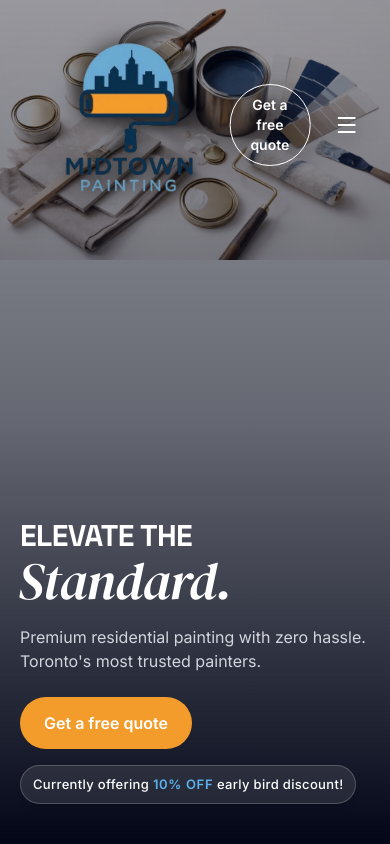
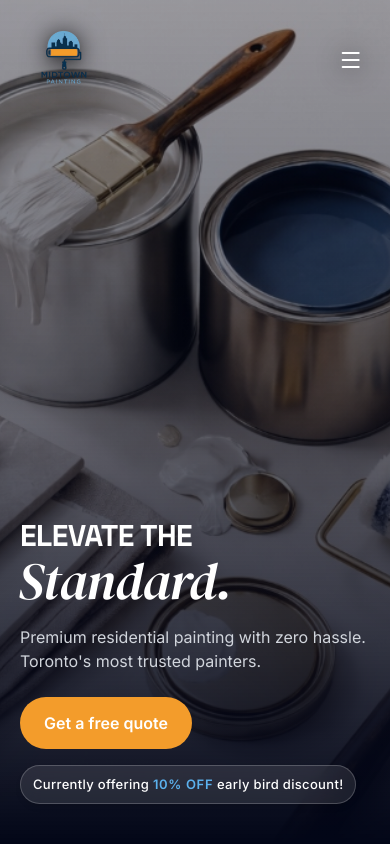
Before and after one commit to owenjalali/MidtownPaintingHomeServices, a React (Vite) app: page / in a window 390 px wide. Shown: the top 844 px of the page. Built offline with nearby package versions, Linux system fonts and the light colour scheme.

Commit message:
fix: stabilize mobile layout and remove global CSS regressions

```diff
--- a/src/components/Footer.tsx
+++ b/src/components/Footer.tsx
@@ -15,7 +15,7 @@ const Footer = () => {
 
                 <button
                     onClick={(e) => { e.preventDefault(); window.dispatchEvent(new Event('open-quote')); }}
-                    className="btn-magnetic bg-primary text-white px-8 py-4 sm:px-10 sm:py-5 rounded-full font-body font-semibold text-lg sm:text-xl inline-flex shadow-[0_0_40px_rgba(234,88,12,0.3)]"
+                    className="btn-magnetic items-center justify-center bg-primary text-white px-8 py-4 sm:px-10 sm:py-5 rounded-full font-body font-semibold text-lg sm:text-xl inline-flex shadow-[0_0_40px_rgba(234,88,12,0.3)]"
                 >
                     <span className="bg-layer bg-white rounded-full"></span>
                     <span className="content-layer group-hover:text-primary">Get a free quote</span>
--- a/src/components/Hero.tsx
+++ b/src/components/Hero.tsx
@@ -75,7 +75,7 @@ const Hero = () => {
                     <button
                         ref={btnRef as any}
                         onClick={(e) => { e.preventDefault(); window.dispatchEvent(new Event('open-quote')); }}
-                        className="btn-magnetic bg-primary text-white px-6 py-3.5 sm:px-8 sm:py-4 rounded-full font-body font-semibold text-base sm:text-lg inline-flex"
+                        className="btn-magnetic items-center justify-center bg-primary text-white px-6 py-3.5 sm:px-8 sm:py-4 rounded-full font-body font-semibold text-base sm:text-lg inline-flex"
                     >
                         <span className="bg-layer bg-black rounded-full"></span>
                         <span className="content-layer">Get a free quote</span>
--- a/src/components/Navbar.tsx
+++ b/src/components/Navbar.tsx
@@ -41,7 +41,7 @@ const Navbar = () => {
                     <img
                         src="/images/logo-midtown.png"
                         alt="Midtown Painting Home Services"
-                        className="h-[3.25rem] md:h-14 w-auto object-contain drop-shadow-md"
+                        className="h-[4.5rem] md:h-[7.5rem] w-auto object-contain drop-shadow-md"
                         loading="eager"
                         decoding="async"
                         fetchPriority="high"
@@ -62,7 +62,7 @@ const Navbar = () => {
                 <div className="flex items-center gap-4 relative z-50">
                     <button
                         onClick={(e) => { e.preventDefault(); window.dispatchEvent(new Event('open-quote')); }}
-                        className="btn-magnetic px-5 py-2.5 md:px-6 md:py-3 rounded-full text-sm font-semibold border border-current hover:border-transparent group hidden sm:inline-flex"
+                        className="btn-magnetic items-center justify-center px-5 py-2.5 md:px-6 md:py-3 rounded-full text-sm font-semibold border border-current hover:border-transparent group hidden sm:inline-flex"
                     >
                         <span className="bg-layer rounded-full"></span>
                         <span className={`content-layer transition-colors duration-300 ${isScrolled || isPartnerships || isMobileMenuOpen ? 'text-black group-hover:text-white' : 'text-white'}`}>
--- a/src/index.css
+++ b/src/index.css
@@ -105,9 +105,6 @@ h6 {
 .btn-magnetic {
     position: relative;
     overflow: hidden;
-    display: inline-flex;
-    align-items: center;
-    justify-content: center;
     transition: transform 0.4s cubic-bezier(0.25, 0.46, 0.45, 0.94);
 }
 
@@ -186,23 +183,8 @@ body {
     border-radius: 4px;
 }
 
-/* Ensure images never overflow containers on mobile */
-img {
-    max-width: 100%;
-    height: auto;
-}
-
-/* Better touch targets on mobile */
+/* Mobile input handling */
 @media (max-width: 640px) {
-    button,
-    a,
-    select,
-    input[type="checkbox"],
-    input[type="radio"] {
-        min-height: 44px;
-        min-width: 44px;
-    }
-
     input[type="text"],
     input[type="email"],
     input[type="tel"],
--- a/src/pages/ManageBooking.tsx
+++ b/src/pages/ManageBooking.tsx
@@ -414,7 +414,7 @@ const ManageBooking = () => {
           </div>
         )}
 
-        {!isLoadingContext && contextError && (
+        {!isLoadingContext && contextError && credentials && (
           <div className="mt-6 rounded-xl border border-red-200 bg-red-50 px-4 py-3 text-sm text-red-700">
             {contextError}
           </div>
--- a/src/pages/Partnerships.tsx
+++ b/src/pages/Partnerships.tsx
@@ -10,12 +10,12 @@ const Partnerships = () => {
     return (
         <>
             <section className="pt-32 pb-24 md:pt-48 md:pb-32 bg-background min-h-screen">
-                <div className="max-w-4xl mx-auto px-6 lg:px-12 flex flex-col gap-16">
+                <div className="max-w-4xl mx-auto px-4 sm:px-6 lg:px-12 flex flex-col gap-16">
                     <div className="text-center">
                         <span className="font-data text-primary text-sm uppercase tracking-widest font-bold">
                             Credentials & Quality
                         </span>
-                        <h1 className="text-5xl md:text-6xl lg:text-7xl font-heading font-bold mt-4 leading-[1.1] text-foreground">
+                        <h1 className="text-4xl sm:text-5xl md:text-6xl lg:text-7xl font-heading font-bold mt-4 leading-[1.1] text-foreground">
                             Partnerships & Certifications
                         </h1>
                         <p className="mt-6 text-lg font-body text-gray-600 max-w-2xl mx-auto">
```
